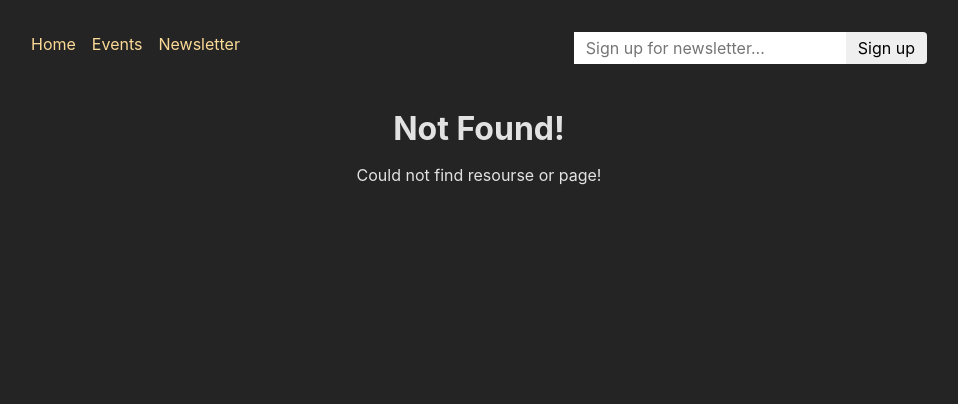
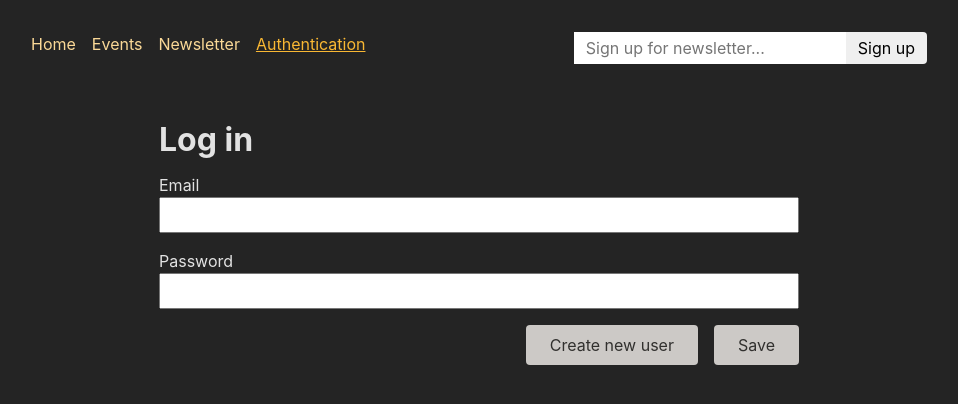
Before and after one commit to akashmondal2000/react-practice-app, a React (Vite) app in the folder frontend-app/: page /auth in a window 1280 px wide. Before the commit this address had no page. Shown: the top 404 px of the page, without its empty margins (161-1119 px from the left). Built offline with nearby package versions, Linux system fonts and the light colour scheme.

Commit message:
add authentication page and auth form , add authentication page in router

```diff
--- a/frontend-app/src/App.jsx
+++ b/frontend-app/src/App.jsx
@@ -16,6 +16,7 @@ import NewEventPage from "./pages/NewEvent";
 import RootLayout from "./pages/Root";
 import { action as manipulateEventAction } from './components/EventForm';
 import NewsletterPage, {action as newsletterAction}  from "./pages/Newsletter";
+import AuthenticationPage from "./pages/Authentication";
 
 
 const App = () => {
@@ -60,6 +61,10 @@ const App = () => {
           path:"newsletter",
           element:<NewsletterPage/>,
           action: newsletterAction
+        },
+        {
+          path:'auth',
+          element:<AuthenticationPage/>,
         }
       ],
     },
--- /dev/null
+++ b/frontend-app/src/components/AuthForm.jsx
@@ -0,0 +1,36 @@
+import { useState } from 'react';
+import { Form } from 'react-router'
+
+import classes from './AuthForm.module.css';
+
+function AuthForm() {
+  const [isLogin, setIsLogin] = useState(true);
+
+  function switchAuthHandler() {
+    setIsLogin((isCurrentlyLogin) => !isCurrentlyLogin);
+  }
+
+  return (
+    <>
+      <Form method="post" className={classes.form}>
+        <h1>{isLogin ? 'Log in' : 'Create a new user'}</h1>
+        <p>
+          <label htmlFor="email">Email</label>
+          <input id="email" type="email" name="email" required />
+        </p>
+        <p>
+          <label htmlFor="image">Password</label>
+          <input id="password" type="password" name="password" required />
+        </p>
+        <div className={classes.actions}>
+          <button onClick={switchAuthHandler} type="button">
+            {isLogin ? 'Create new user' : 'Login'}
+          </button>
+          <button>Save</button>
+        </div>
+      </Form>
+    </>
+  );
+}
+
+export default AuthForm;
--- /dev/null
+++ b/frontend-app/src/components/AuthForm.module.css
@@ -0,0 +1,48 @@
+.form {
+  max-width: 40rem;
+  margin: 2rem auto;
+}
+
+.form label,
+.form input,
+.form textarea {
+  display: block;
+  width: 100%;
+}
+
+.form input,
+.form textarea {
+  font: inherit;
+  padding: 0.25rem;
+}
+
+.actions {
+  display: flex;
+  gap: 1rem;
+  justify-content: flex-end;
+  align-items: center;
+}
+
+.actions button {
+  font: inherit;
+  cursor: pointer;
+  padding: 0.5rem 1.5rem;
+  border-radius: 4px;
+  background-color: var(--color-gray-300);
+  color: var(--color-gray-800);
+  border: none;
+}
+
+.actions a {
+  text-decoration: none;
+  background-color: transparent;
+  color: var(--color-gray-300);
+}
+
+.actions button:hover {
+  background-color: var(--color-primary-300);
+}
+
+.actions a:hover {
+  background-color: var(--color-gray-800);
+}
--- a/frontend-app/src/components/MainNavigation.jsx
+++ b/frontend-app/src/components/MainNavigation.jsx
@@ -39,6 +39,16 @@ function MainNavigation() {
               Newsletter
             </NavLink>
           </li>
+          <li>
+            <NavLink
+              to="/auth"
+              className={({ isActive }) =>
+                isActive ? classes.active : undefined
+              }
+            >
+              Authentication
+            </NavLink>
+          </li>
         </ul>
       </nav>
       <NewsletterSignup />
--- /dev/null
+++ b/frontend-app/src/pages/Authentication.jsx
@@ -0,0 +1,7 @@
+import AuthForm from "../components/AuthForm";
+
+function AuthenticationPage() {
+  return <AuthForm />;
+}
+
+export default AuthenticationPage;
```
